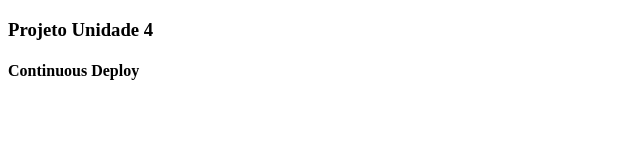
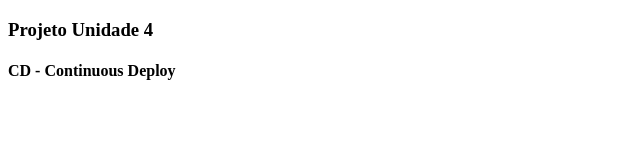
Before and after one commit to JeanSousa/Projeto_Unidade_4, a plain HTML site: page index.html in a window 1280 px wide. Shown: the full height of the page, 0-640 px from the left. Drawn offline with Linux system fonts and the light colour scheme.

Commit message:
Arquivo Alterado

```diff
--- a/index.html
+++ b/index.html
@@ -8,6 +8,6 @@
 </head>
 <body>
     <h3>Projeto Unidade 4</h3>
-    <h4>Continuous Deploy</h4>
+    <h4>CD - Continuous Deploy</h4>
 </body>
 </html>
```
